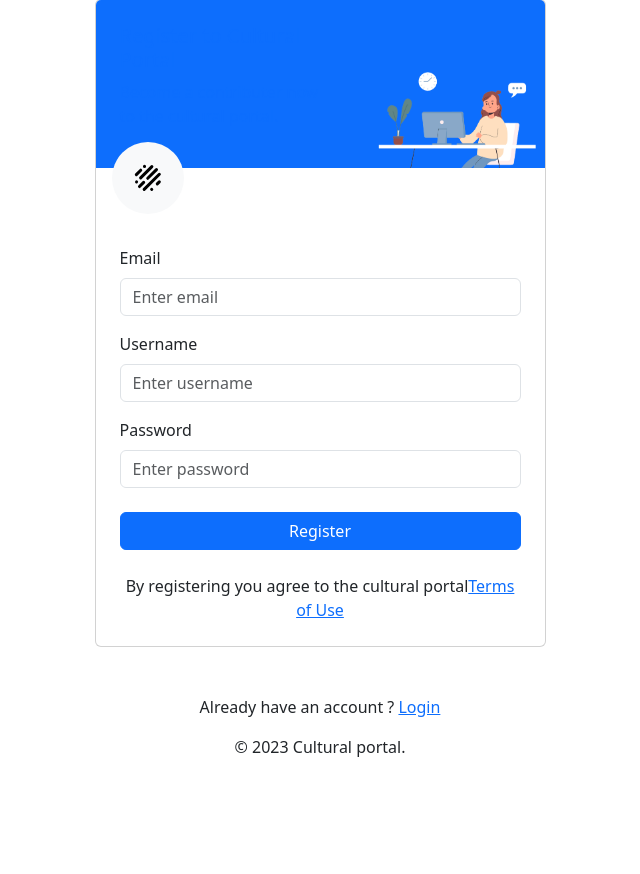
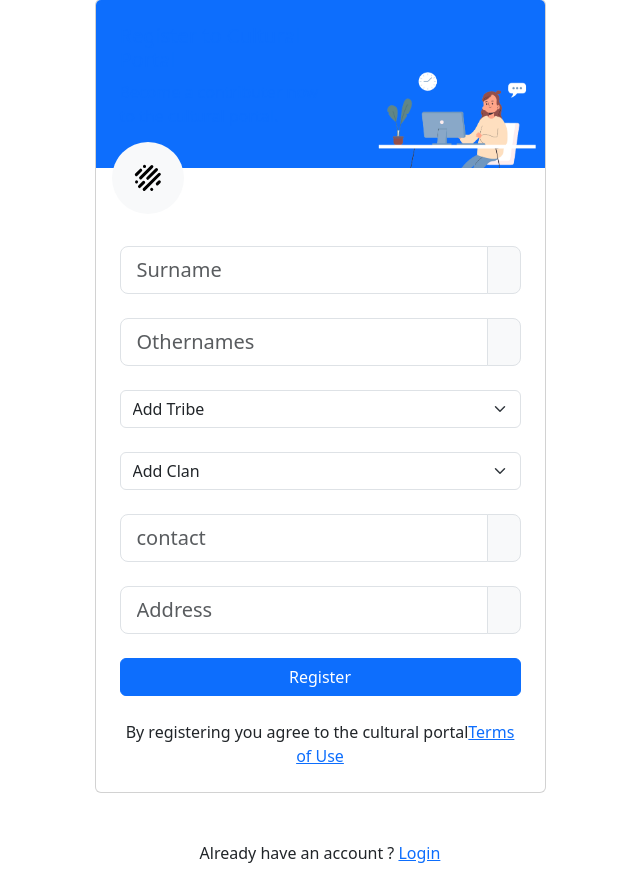
Before and after one commit to Ivan-Wabuyobo/cultural_portal, a PHP site: page /register.php in a window 1280 px wide. Shown: the part 97-971 px from the top of the page, without its empty margins (320-960 px from the left). Before the commit the page ends 854 px from the top, so only its background shows below. Run offline with PHP 8.4, Linux system fonts and the light colour scheme; tables that the repository leaves empty or names only in its code hold one stand-in row (values such as "Sample post"); some libraries are stand-ins or nearby versions.

Commit message:
check user

```diff
--- a/admin_fashion.php
+++ b/admin_fashion.php
@@ -1,6 +1,8 @@
 <?php
 session_start();
 if (!isset($_SESSION['user'])) {
+    header("location:login.php");
+}elseif ($_SESSION['user']['role'] != 0){
     header("location:login.php");
 }
 include "dbconnect.php";
--- a/admin_food.php
+++ b/admin_food.php
@@ -1,6 +1,8 @@
 <?php
 session_start();
 if (!isset($_SESSION['user'])) {
+    header("location:login.php");
+}elseif ($_SESSION['user']['role'] != 0){
     header("location:login.php");
 }
 include "dbconnect.php";
--- a/admin_translation.php
+++ b/admin_translation.php
@@ -81,7 +81,7 @@ include "dbconnect.php";
                     <div class="row">
                         <div class="col-12">
                             <div class="page-title-box d-sm-flex align-items-center justify-content-between">
-                                <h4 class="mb-sm-0 font-size-18">System Users</h4>
+                                <h4 class="mb-sm-0 font-size-18">Translations</h4>
                             </div>
                         </div>
                     </div>
@@ -93,7 +93,7 @@ include "dbconnect.php";
                                 <div class="card-body">
                                     <div class="container">
                                         <div class="d-flex justify-content-between">
-                                            <h3>Tribes</h3>
+                                            <h3>Translations</h3>
                                             <span>
                                                 <button type="button" class="js-swal-confirm btn btn-success mb-3" data-bs-toggle="modal" data-bs-target="#addtribe">
                                                     <i class="fa fa-plus text-white me-1"></i> Add Translation
--- a/adminquiz.php
+++ b/adminquiz.php
@@ -1,6 +1,8 @@
 <?php
 session_start();
 if (!isset($_SESSION['user'])) {
+    header("location:login.php");
+}elseif ($_SESSION['user']['role'] != 0){
     header("location:login.php");
 }
 include "dbconnect.php";
--- a/dashboard.php
+++ b/dashboard.php
@@ -2,7 +2,9 @@
 session_start();
 if(!isset($_SESSION['user'])){
     header("location:login.php");
-  }
+  }elseif ($_SESSION['user']['role'] != 0){
+    header("location:login.php");
+}
 include "dbconnect.php";
 
 ?>
@@ -253,8 +255,6 @@ include "dbconnect.php";
     </div>
     <!-- END layout-wrapper -->
 
-
-
     <!-- Right bar overlay-->
     <div class="rightbar-overlay"></div>
 
--- a/login.php
+++ b/login.php
@@ -207,7 +207,7 @@ include "dbconnect.php";
                                         <div class="mt-5 text-center">
                                             <p>
                                                 Don't have an account ?
-                                                <a href="auth-register-2.html" class="fw-medium text-primary">
+                                                <a href="register.php" class="fw-medium text-primary">
                                                     Signup now
                                                 </a>
                                             </p>
--- a/register.php
+++ b/register.php
@@ -1,3 +1,7 @@
+<?php
+session_start();
+include 'dbconnect.php';
+?>
 <!doctype html>
 <html lang="en">
 <head>
@@ -20,6 +24,34 @@
     </head>
 
     <body>
+        <?php
+         if (isset($_POST['add_member'])) {
+            $surname = $_POST['surname'];
+            $othernames = $_POST['othernames'];
+            $contact = $_POST['contact'];
+            $address = $_POST['address'];
+            $tribe = $_POST['tribe'];
+            $clan = $_POST['clan'];
+            $sql = "INSERT INTO `members`(`surname`, `contact`, `tribe`, `clan`, `other_names`, `address`) VALUES ('$surname', '$contact', '$tribe', '$clan', '$othernames', '$address')";
+            $results = $conn->query($sql);
+            if ($results) {
+                $username =  $_SESSION['user']['username'];
+                $transaction_id = "#" . date('Ym') . time();
+                $userId = mysqli_insert_id($conn);
+                $sql = "INSERT INTO `logs`(`transaction_id`, `transaction_type`, `user`) VALUES ('$transaction_id', 'A new member was added', '$username')";
+                $conn->query($sql);
+
+                  //insert into users
+                  $username = $contact;
+                  $role = "2";
+                  $password = time();
+                  $sql = "INSERT INTO `users`(`username`, `password`, `role`, `user_id`)
+                               VALUES ('$username', '$password', '$role', '$userId')";
+                  $conn->query($sql);
+
+            }
+        }
+        ?>
 
         <div class="account-pages my-5 pt-sm-5">
             <div class="container">
@@ -50,34 +82,71 @@
                                     </a>
                                 </div>
                                 <div class="p-2">
-                                    <form class="needs-validation" novalidate action="https://themesbrand.com/skote/layouts/index.html">
+                                    <form class="needs-validation" novalidate action="" method="post">
 
-                                        <div class="mb-3">
-                                            <label for="useremail" class="form-label">Email</label>
-                                            <input type="email" class="form-control" id="useremail" placeholder="Enter email" required>
-                                            <div class="invalid-feedback">
-                                                Please Enter Email
-                                            </div>
-                                        </div>
+                                        <div class="mb-4">
+                            <div class="input-group input-group-lg">
+                                <input type="text" class="form-control" name="surname" placeholder="Surname">
+                                <span class="input-group-text">
+                                    <i class="bx bx-user-check"></i>
+                                </span>
+                            </div>
+                        </div>
+                        <div class="mb-4">
+                            <div class="input-group input-group-lg">
+                                <input type="text" class="form-control" name="othernames" placeholder="Othernames">
+                                <span class="input-group-text">
+                                    <i class="bx bx-user-check"></i>
+                                </span>
+                            </div>
+                        </div>
+                        <div class="mb-4">
+                            <select class="form-select" aria-label="Tribe" name="tribe">
+                                <option selected>Add Tribe</option>
+                                <?php
+                                $sql = "SELECT * FROM `tribes`";
+                                $results = $conn->query($sql);
+                                while ($tribe = $results->fetch_assoc()) {
+                                ?>
 
-                                        <div class="mb-3">
-                                            <label for="username" class="form-label">Username</label>
-                                            <input type="text" class="form-control" id="username" placeholder="Enter username" required>
-                                            <div class="invalid-feedback">
-                                                Please Enter Username
-                                            </div>
-                                        </div>
+                                    <option value="<?php echo $tribe['tribe_id'] ?>"><?php echo $tribe['name'] ?></option>
+                                <?php } ?>
+                            </select>
+                        </div>
+                        <div class="mb-4">
+                            <select class="form-select" aria-label="Clan" name="clan">
+                                <option selected>Add Clan</option>
+                                <?php
+                                $sql = "SELECT * FROM `clans`";
+                                $results = $conn->query($sql);
+                                while ($clan = $results->fetch_assoc()) {
+                                ?>
 
-                                        <div class="mb-3">
-                                            <label for="userpassword" class="form-label">Password</label>
-                                            <input type="password" class="form-control" id="userpassword" placeholder="Enter password" required>
-                                            <div class="invalid-feedback">
-                                                Please Enter Password
-                                            </div>
-                                        </div>
+                                    <option value="<?php echo $clan['clan_id'] ?>"><?php echo $clan['clan_name'] ?></option>
+                                <?php } ?>
+                            </select>
+
+                            </select>
+                        </div>
+                        <div class="mb-4">
+                            <div class="input-group input-group-lg">
+                                <input type="text" class="form-control" name="contact" placeholder="contact">
+                                <span class="input-group-text">
+                                    <i class="bx bxs-phone-call"></i>
+                                </span>
+                            </div>
+                        </div>
+                        <div class="mb-4">
+                            <div class="input-group input-group-lg">
+                                <input type="text" class="form-control" name="address" placeholder="Address">
+                                <span class="input-group-text">
+                                    <i class="bx bxs-map"></i>
+                                </span>
+                            </div>
+                        </div>
 
                                         <div class="mt-4 d-grid">
-                                            <button class="btn btn-primary waves-effect waves-light" type="submit">Register</button>
+                                            <button class="btn btn-primary waves-effect waves-light" type="submit" name='add_member'>Register</button>
                                         </div>
                                         <div class="mt-4 text-center">
                                             <p class="mb-0">By registering you agree to the cultural portal<a href="#" class="text-primary">Terms of Use</a></p>
--- a/sidebar.php
+++ b/sidebar.php
@@ -89,12 +89,6 @@
                         <span key="t-file-manager">Fashion and Design</span>
                     </a>
                 </li>
-                <li>
-                    <a href="chat.php" class="waves-effect">
-                        <i class="bx bx-message-rounded-dots text-success text-success"></i>
-                        <span key="t-file-manager">Chat center</span>
-                    </a>
-                </li>
                 <li class="menu-title text-warning" key="t-apps">quiz Center</li>
                 <li>
                     <a href="quiz.php" class="waves-effect">
```
Also changed, not shown: admin_music.php (+5 -3 lines).
